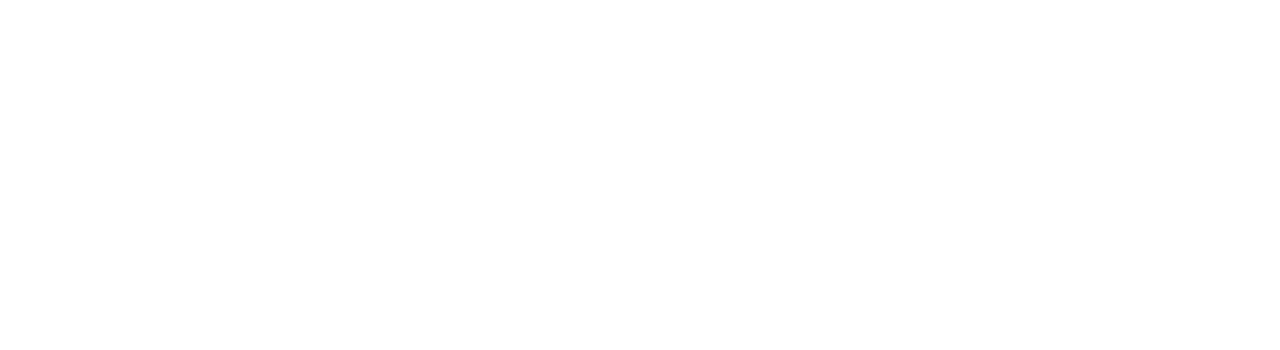
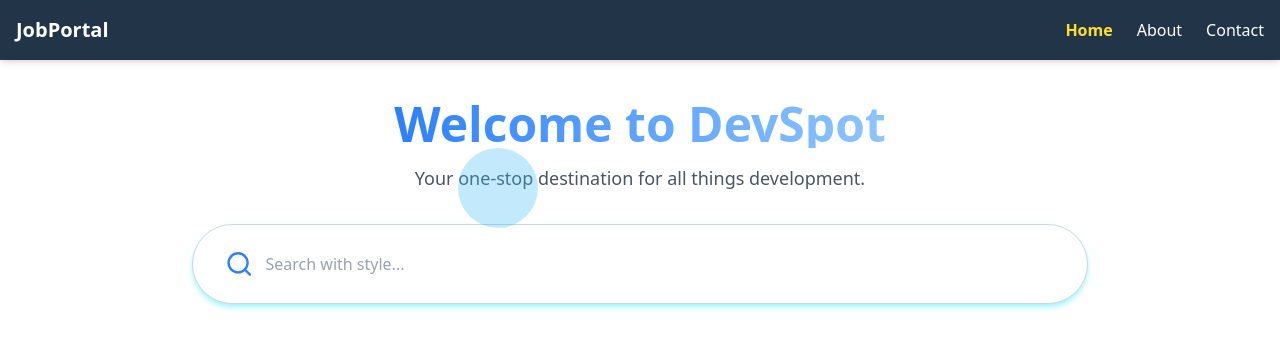
Before and after one commit to khushi-gangwar/job-portal-frontend, a React (Vite) app: page /home in a window 1280 px wide. Before the commit this address had no page. Shown: the top 350 px of the page. Built offline with nearby package versions, Linux system fonts and the light colour scheme.

Commit message:
add routing,navbar,home

```diff
--- a/package.json
+++ b/package.json
@@ -17,6 +17,7 @@
     "lucide-react": "^0.511.0",
     "react": "^19.1.0",
     "react-dom": "^19.1.0",
+    "react-icons": "^5.5.0",
     "react-redux": "^9.2.0",
     "react-router-dom": "^7.6.3",
     "tailwindcss-animate": "^1.0.7"
--- a/src/App.tsx
+++ b/src/App.tsx
@@ -1,6 +1,9 @@
 import Register from "@/features/auth/Register";
 import {BrowserRouter as Router, Routes,Route } from "react-router-dom";
 import Login from "./features/auth/Login";
+import Home from "./features/home/home";
+import About from "./features/about/About";
+
 
 function App() {
   return (
@@ -8,7 +11,8 @@
       <Routes></Routes>
       <Routes>
           <Route path="/" element={<Register />} />
-
+<Route path="/home" element={<Home />} />
+<Route path="/about" element={<About/>} />
         <Route path="/register" element={<Register />} />
         <Route path="/login" element={<Login />} />
         </Routes>
--- a/src/components/AuthLayout.tsx
+++ b/src/components/AuthLayout.tsx
@@ -27,8 +27,8 @@
 
   return (
 
-<div className="flex justify-center items-center min-h-screen p-4 bg-blue-100">
-  <div className="bg-white p-6 rounded shadow max-w-sm w-full">
+<div className="flex justify-center items-center min-h-screen p-4 bg-blue-100 shadow-lg">
+  <div className="bg-white p-6 rounded shadow-lg text-shadow-amber-50 max-w-sm w-full">
     {title && <h2 className="text-3xl font-bold mb-6 text-center">{title}</h2>}
     {children}
   </div>
--- a/src/components/common/Button/Button.tsx
+++ b/src/components/common/Button/Button.tsx
@@ -7,7 +7,7 @@
       <button
         onClick={props.onClick}
         disabled={props.type === "submit" ? false : true}
-        className={`rounded-md border border-[#243c5a]-600 shadow-md p-2  ${props.className}`}
+        className={`rounded-lg border border-[#243c5a]-600 shadow-md px-8 py-2  ${props.className}`}
         type={props.type}
       >
         {props.name}
--- /dev/null
+++ b/src/components/common/Navbar/Navbar.tsx
@@ -0,0 +1,25 @@
+import React from 'react';
+import { Link, NavLink } from 'react-router-dom';
+
+const Navbar: React.FC = () => {
+  return (
+    <nav className=" p-4 text-white shadow-md" style={{ backgroundColor: '#213448' }}>
+      <div className="max-w-7xl mx-auto flex justify-between items-center">
+        <div className="text-xl font-bold">JobPortal</div>
+        <ul className="flex space-x-6">
+          <li>
+            <NavLink to="/home" className={({isActive})=>isActive ?"text-yellow-300 font-semibold" :"hover:text-red-200"}>Home</NavLink>
+          </li>
+          <li>
+            <NavLink to="/about" className={({isActive})=>isActive ? "text-yellow-300 font-semibold" :"hover:text-red-200"}>About</NavLink>
+          </li>
+          <li>
+            <Link to="/contact" className="hover:text-gray-200">Contact</Link>
+          </li>
+        </ul>
+      </div>
+    </nav>
+  );
+};
+
+export default Navbar;
--- /dev/null
+++ b/src/features/about/About.tsx
@@ -0,0 +1,11 @@
+import Navbar from '@/components/common/Navbar/Navbar'
+import React from 'react'
+
+const About = () => {
+  return (
+    <div>
+        <Navbar/>About</div>
+  )
+}
+
+export default About
--- a/src/features/auth/Login.tsx
+++ b/src/features/auth/Login.tsx
@@ -65,8 +65,9 @@
             }}
           />
         </div>
+                <div className="flex items-center justify-center space-x-2">
         <p>Don't have an account?</p>
-        <Link to="/login" className="text-blue-600 hover:underline">Register </Link>
+        <Link to="/register" className="text-blue-600 hover:underline">Register </Link></div>
       </form>
     </AuthLayout>
   )
--- /dev/null
+++ b/src/features/home/home.tsx
@@ -0,0 +1,38 @@
+import * as React from 'react';
+import Navbar from "./../../components/common/Navbar/Navbar";
+import { FiSearch } from "react-icons/fi";
+
+const Home = () => {
+  return (
+    <div>
+      <Navbar />
+
+      <div className="flex flex-col items-center justify-center text-center relative px-4 py-10">
+        {/* Floating circle SVG */}
+        <svg
+          className="absolute w-32 h-32 animate-floatY opacity-30 right-1/2 -translate-x-1/2"
+          xmlns="http://www.w3.org/2000/svg"
+        >
+          <circle cx="50" cy="50" r="40" fill="#38bdf8" />
+        </svg>
+
+        <h1 className="text-5xl font-extrabold text-transparent bg-clip-text bg-gradient-to-r from-blue-500 to-blue-300 z-10">Welcome to DevSpot</h1>
+        <p className="text-gray-600 mt-4 text-lg text-center max-w-xl">
+          Your one-stop destination for all things development.
+        </p>
+
+
+          <div className="flex items-center gap-3 max-w-4xl bg-white border border-gray-300 rounded-full px-8 py-6 shadow-md shadow-cyan-200 mt-8 w-full">
+            <FiSearch className="text-blue-500 text-3xl" />
+            <input
+              type="text"
+              placeholder="Search with style..."
+              className="w-full outline-none text-gray-700  placeholder-gray-400 bg-transparent"
+            />
+          </div>
+        </div>
+      </div>
+  );
+};
+
+export default Home;
```
Also changed, not shown: 1 other file (tests, documents, lock files or other folders).
